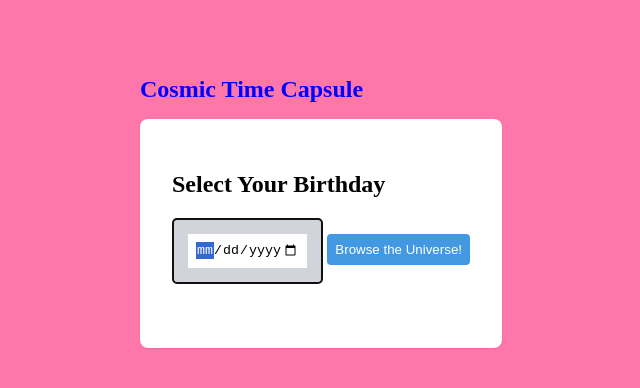
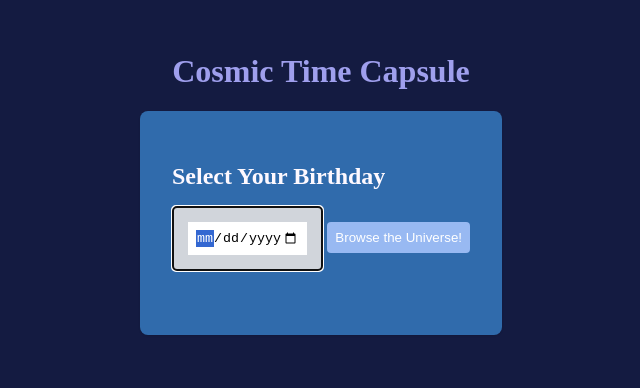
Before and after one commit to BrenaeB/browseTheUniverse, a website built with Vite: page browse-the-universe/index.html in a window 1280 px wide. Shown: the part 196-584 px from the top of the page, without its empty margins (69-709 px from the left). Built offline with nearby package versions, Linux system fonts and the light colour scheme.

Commit message:
adjusted css

```diff
--- a/browse-the-universe/src/style.css
+++ b/browse-the-universe/src/style.css
@@ -3,23 +3,38 @@ body{
     align-items: center;
     justify-content: center;
     height: 100vh;
-    background-color: #f7a;
+    background-color: #141b41;
     margin: 0;
 }
 
+.container {
+    display: flex;
+    flex-direction: column;
+    align-items: center;
+}
+
 .selectbirthday {
- background-color: #ffffff;
+ background-color: #306bac;
  padding: 32px;
  border-radius: 8px;
  box-shadow: 0 1px 2px rgba(0, 0, 0, 0.1);
 }
 
+h1{
+  align-items: center;
+  color:#9F9FED;
+}
+
+.heading{
+  margin-top: -20px;
+}
 
 
-h1{
+
+h2{
   font-size: 1.5rem;
   font-weight:bold;
-  color: blue;
+  color: #FEF9FF;
   margin-bottom: 16px;
 }
 
@@ -31,7 +46,7 @@ h1{
 }
 
 .submit-button{
-  background-color: #4299e1;
+  background-color: #98B9F2;
   color:#ffffff;
   padding: 8px;
   border-radius: 4px;
@@ -51,7 +66,7 @@ h1{
 
 .image-container img {
     width: 100%;
-    height: auto; /
+    height: auto;
     object-fit: cover;
     border-radius: 8px;
     box-shadow: 0 2px 10px rgba(0, 0, 0, 0.2);
@@ -59,7 +74,8 @@ h1{
 
 
 .text-container {
-    background-color: rgba(0, 0, 0, 0.7);
+    background-color: #D4C1EC;
+    opacity: 0.5;
     border-radius: 10px;
     padding: 15px;
     margin-top: 10px;
```
